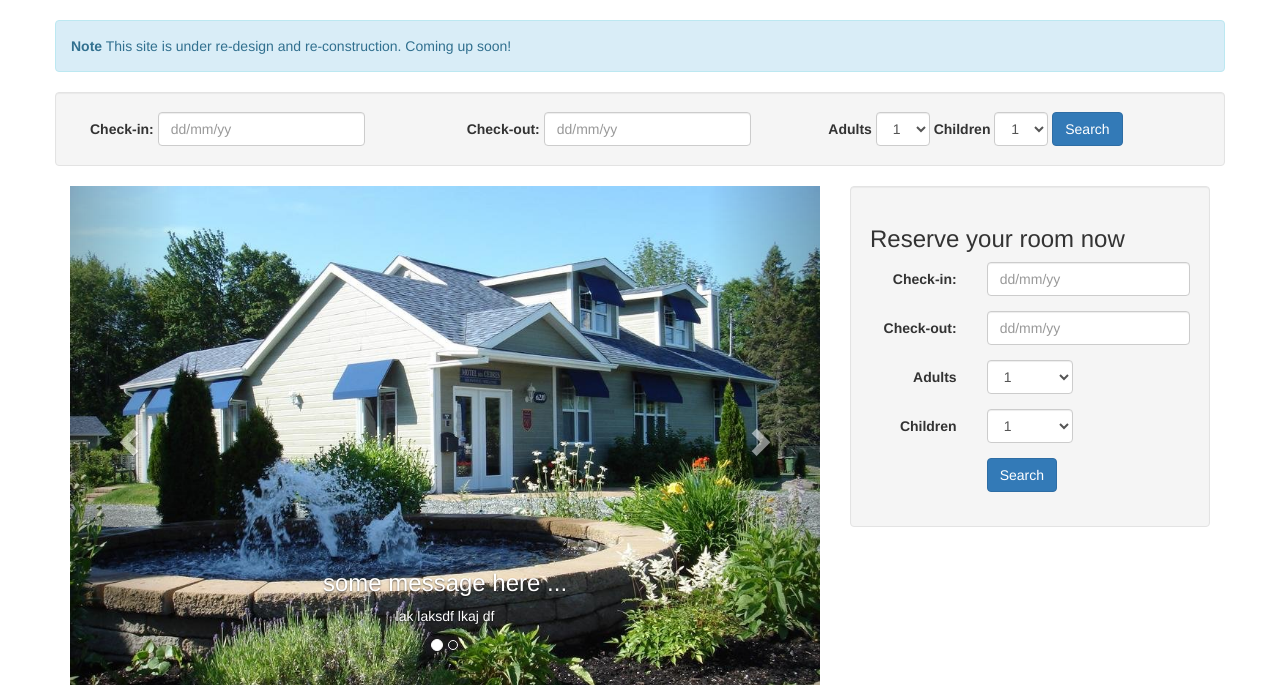
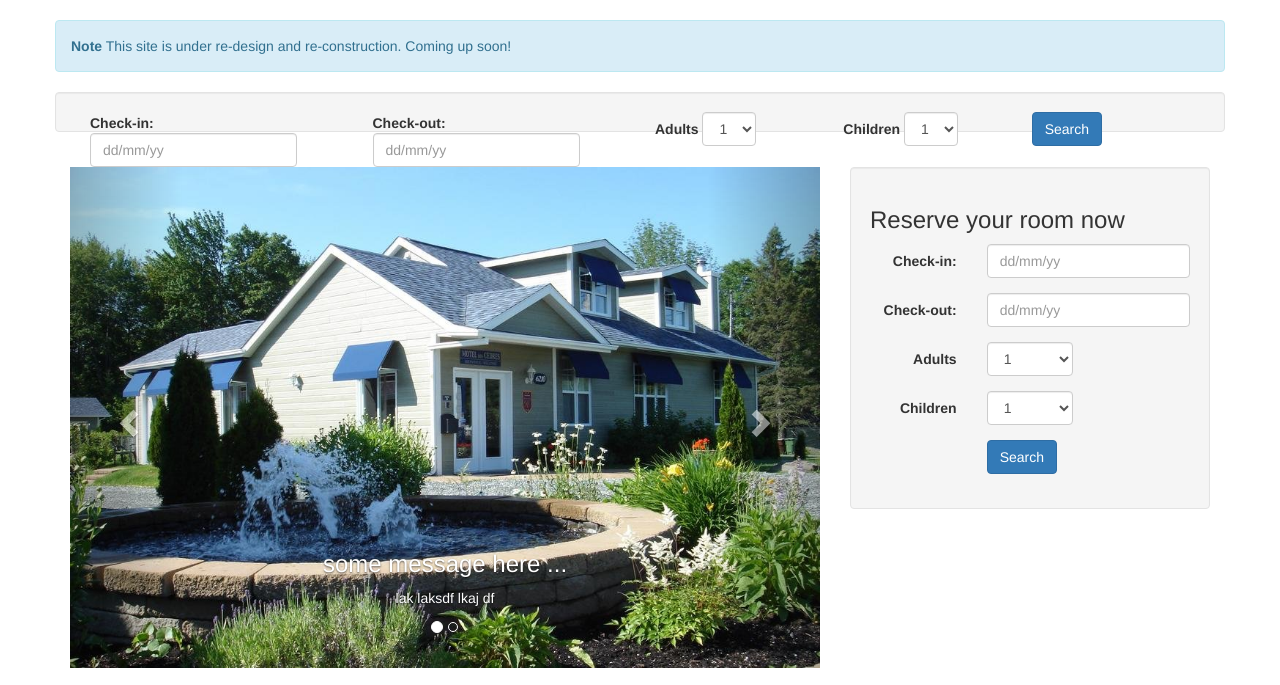
Before and after one commit to wangguanzhou/moteldescedres-old, a Django app: template templates/base.html in a window 1280 px wide. Shown: the part 52-737 px from the top of the page. Run offline with Django 3.2, Linux system fonts and the light colour scheme; the template is opened without the code that fills it, so the values that code supplies are empty; some libraries are stand-ins or nearby versions.

Commit message:
contorls reposition

```diff
--- a/templates/base.html
+++ b/templates/base.html
@@ -87,15 +87,15 @@
   <div class="row" name="row-2">
   <div class="well">
     <form class="form-inline">
-    <div class="form-group col-sm-4">
+    <div class="form-group col-sm-3">
       <label class="control-label" for="">Check-in:</label>
       <input type="text" class="form-control" id="checkin-datepicker" placeholder="dd/mm/yy">
     </div>
-    <div class="form-group col-sm-4">
+    <div class="form-group col-sm-3">
       <label class="control-label" for="">Check-out:</label>
       <input type="text" class="form-control" id="checkout-datepicker" placeholder="dd/mm/yy">
     </div>
-    <div class="form-group">
+    <div class="form-group col-sm-2">
       <label class="control-label" for="">Adults</label>
       <select class="form-control" name="num-of-adults">
         <option value="1">1</option>
@@ -103,7 +103,7 @@
         <option value="3">3</option>
       </select>
     </div>
-    <div class="form-group">
+    <div class="form-group col-sm-2">
       <label class="control-label" for="">Children</label>
       <select class="form-control" name="num-of-children">
         <option value="1">1</option>
@@ -111,7 +111,7 @@
         <option value="3">3</option>
       </select>
     </div>
-    <div class="form-group">
+    <div class="form-group col-sm-2">
       <button type="submit" class="btn btn-primary">Search</button>
     </div>
     </form>
```
